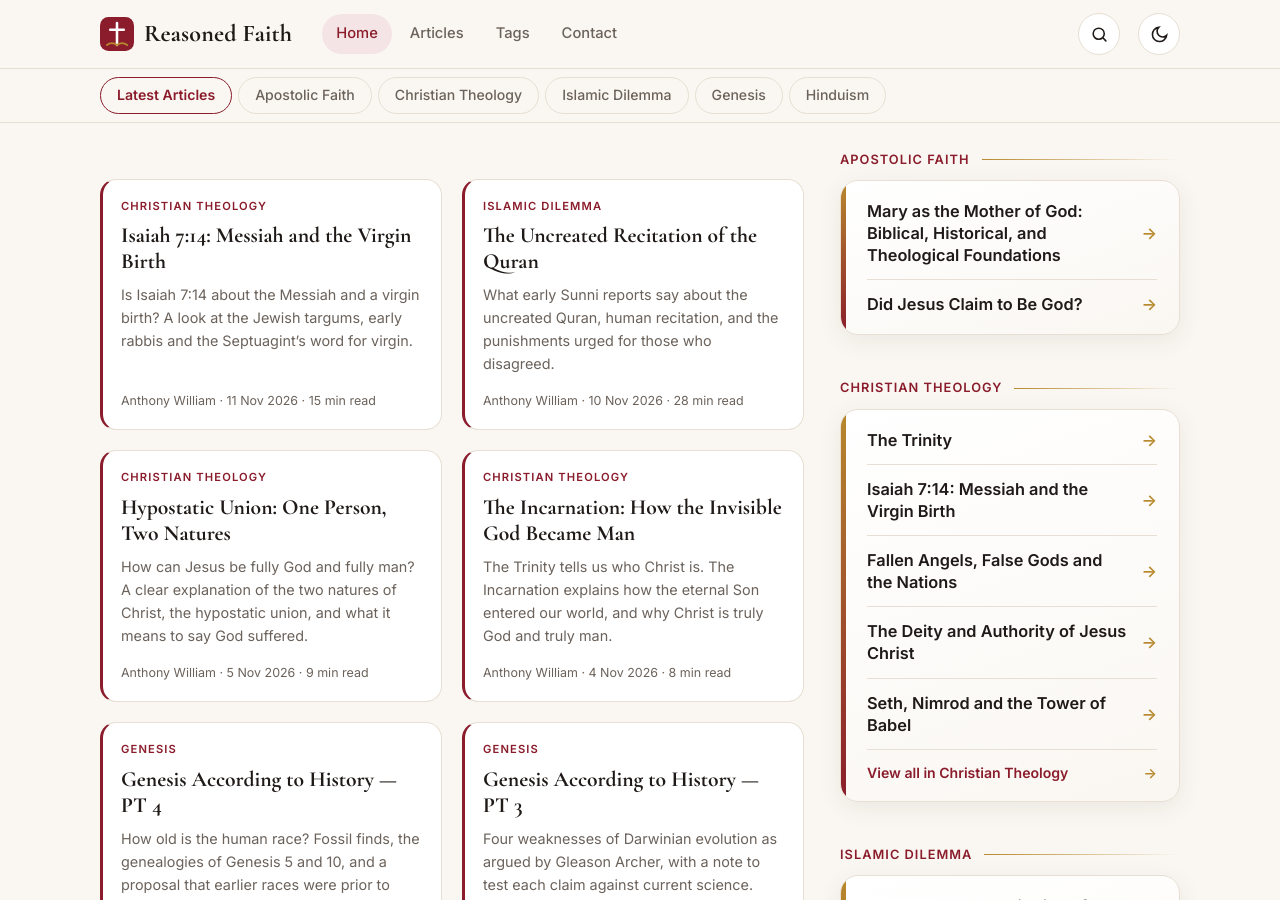
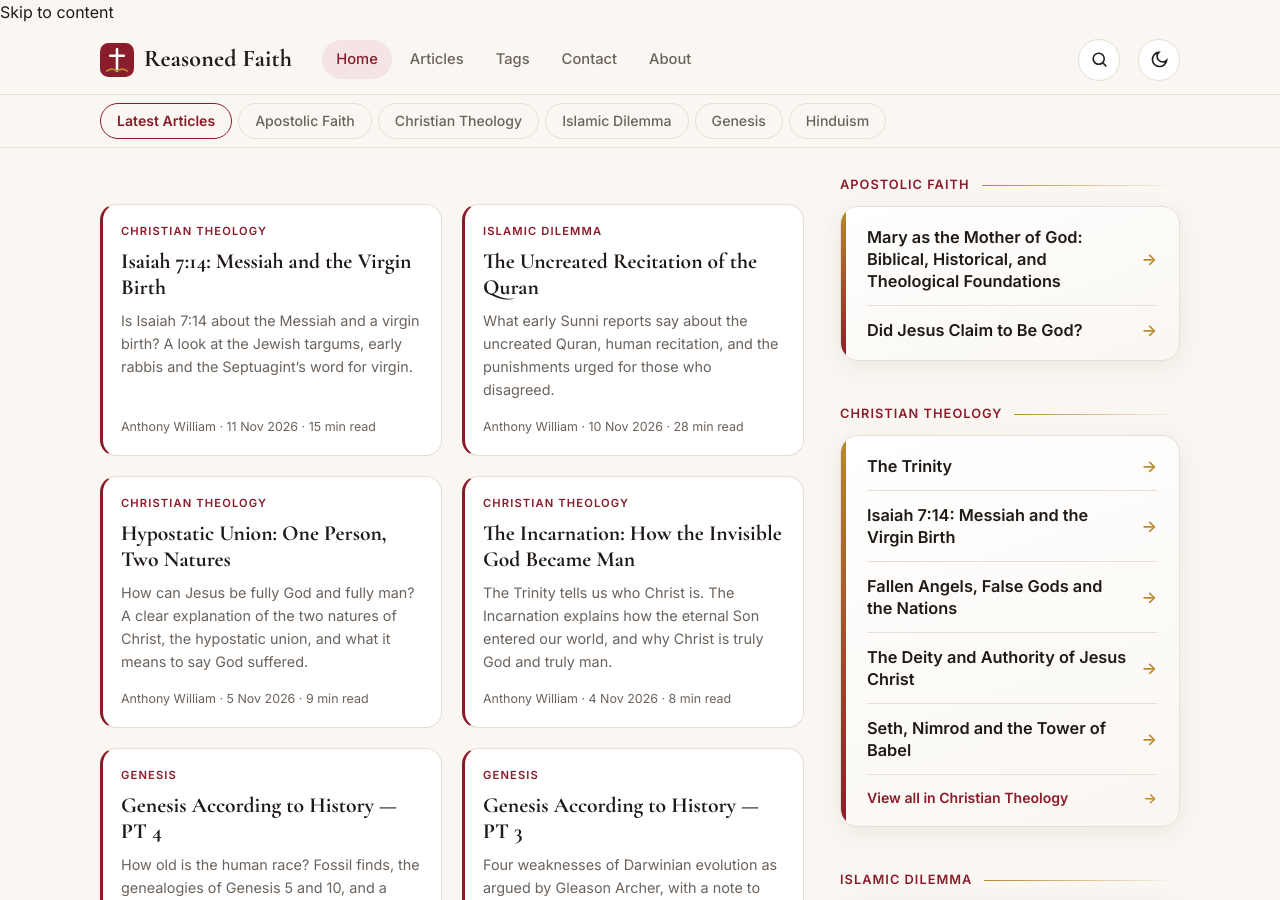
Before and after one commit to Reasoned-faith/reasoned-faith.github.io, a Jekyll site: the page built from index.html, in a window 1280 px wide and 900 px high. Built offline with Jekyll 4.4.1, drawn with Linux system fonts in a browser that asks for light colours.

Commit message:
Update default.html

```diff
--- a/_layouts/default.html
+++ b/_layouts/default.html
@@ -1,28 +1,5 @@
 <!DOCTYPE html>
 <html lang="en" data-base="{{ '/' | relative_url }}" data-ver="{{ site.time | date: '%s' }}">
- {% if page.collection == 'articles' %}
-<script type="application/ld+json">
-{
-  "@context": "https://schema.org",
-  "@type": "Article",
-  "headline": {{ page.title | jsonify }},
-  "description": {{ page.excerpt | strip_html | jsonify }},
-  "author": { "@type": "Person", "name": {{ site.author | jsonify }} },
-  "datePublished": "{{ page.date | date_to_xmlschema }}",
-  "mainEntityOfPage": "{{ page.url | absolute_url }}"
-}
-</script>
-{% elsif page.url == '/' %}
-<script type="application/ld+json">
-{
-  "@context": "https://schema.org",
-  "@type": "WebSite",
-  "name": {{ site.title | jsonify }},
-  "url": "{{ site.url }}/",
-  "description": {{ site.description | jsonify }}
-}
-</script>
-{% endif %}
 <head>
 <meta charset="utf-8">
 <meta name="viewport" content="width=device-width, initial-scale=1, viewport-fit=cover">
@@ -49,8 +26,36 @@
 <link href="https://fonts.googleapis.com/css2?family=Cormorant+Garamond:wght@500;600;700&family=Inter:wght@400;500;600&display=swap" rel="stylesheet">
 <link rel="stylesheet" href="{{ '/assets/css/style.css' | relative_url }}?v={{ site.time | date: '%s' }}">
 <script>try{var t=localStorage.getItem("theme");if(t)document.documentElement.setAttribute("data-theme",t)}catch(e){}</script>
+<link rel="alternate" type="application/atom+xml" href="{{ '/feed/articles.xml' | relative_url }}" title="{{ site.title }}">
+{% if page.collection == 'articles' %}
+<script type="application/ld+json">
+{
+  "@context": "https://schema.org",
+  "@type": "Article",
+  "headline": {{ page.title | jsonify }},
+  "description": {{ page.excerpt | strip_html | jsonify }},
+  "author": { "@type": "Person", "name": {{ page.author | default: site.author | jsonify }} },
+  "datePublished": "{{ page.date | date_to_xmlschema }}",
+  "dateModified": "{{ page.updated | default: page.date | date_to_xmlschema }}",
+  "image": "{{ '/assets/img/social-card.png' | absolute_url }}",
+  "publisher": { "@type": "Organization", "name": {{ site.title | jsonify }} },
+  "mainEntityOfPage": "{{ page.url | absolute_url }}"
+}
+</script>
+{% elsif page.url == '/' %}
+<script type="application/ld+json">
+{
+  "@context": "https://schema.org",
+  "@type": "WebSite",
+  "name": {{ site.title | jsonify }},
+  "url": "{{ site.url }}/",
+  "description": {{ site.description | jsonify }}
+}
+</script>
+{% endif %}
 </head>
 <body>
+<a class="skip" href="#main">Skip to content</a>
 {% include data.html %}
 <header>
   <div class="wrap bar">
@@ -63,6 +68,7 @@
       <a href="{{ '/articles/' | relative_url }}"{% if page.url == '/articles/' %} class="on"{% endif %}>Articles</a>
       <a href="{{ '/tags/' | relative_url }}"{% if page.url == '/tags/' %} class="on"{% endif %}>Tags</a>
       <a href="{{ '/contact/' | relative_url }}"{% if page.url == '/contact/' %} class="on"{% endif %}>Contact</a>
+      <a href="{{ '/about/' | relative_url }}"{% if page.url == '/about/' %} class="on"{% endif %}>About</a>
     </nav>
     <div class="spacer"></div>
     <div class="sbox" id="sbox" role="search">
@@ -96,7 +102,7 @@
   </div>
 </header>
 
-<main class="wrap">
+<main class="wrap" id="main">
 {{ content }}
 </main>
 
@@ -113,7 +119,7 @@
       </section>
     </div>
     <div class="sf-bottom">
-      <div class="sf-copy">© {{ site.time | date: "%Y" }} {{ site.title }} – {{ site.author }} · <a href="{{ '/sitemap/' | relative_url }}">Sitemap</a></div>
+      <div class="sf-copy">© {{ site.time | date: "%Y" }} {{ site.title }} – {{ site.author }} · <a href="{{ '/about/' | relative_url }}">About</a> · <a href="{{ '/contact/' | relative_url }}">Contact</a> · <a href="{{ '/sitemap/' | relative_url }}">Sitemap</a></div>
       <div class="sf-verse">“{{ site.verse_text }}” — {{ site.verse_ref }}</div>
     </div>
   </div>
```
